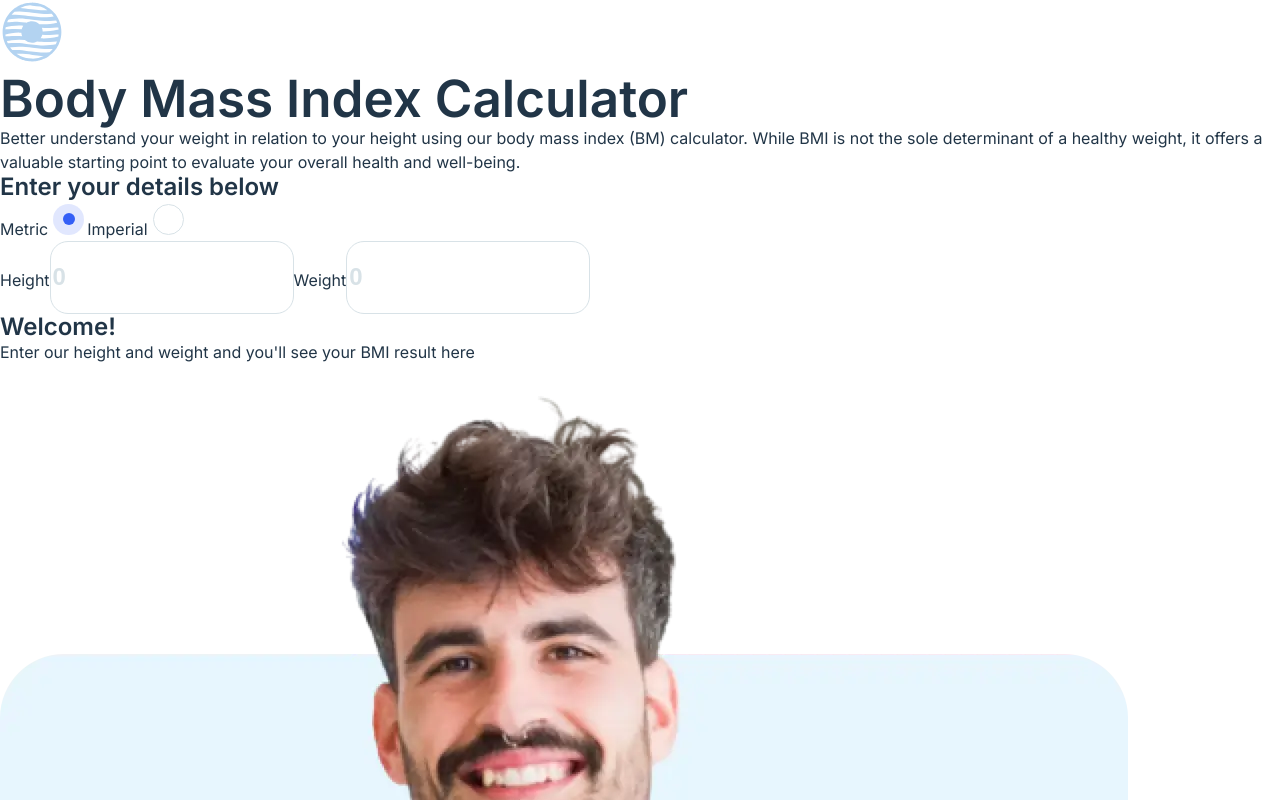
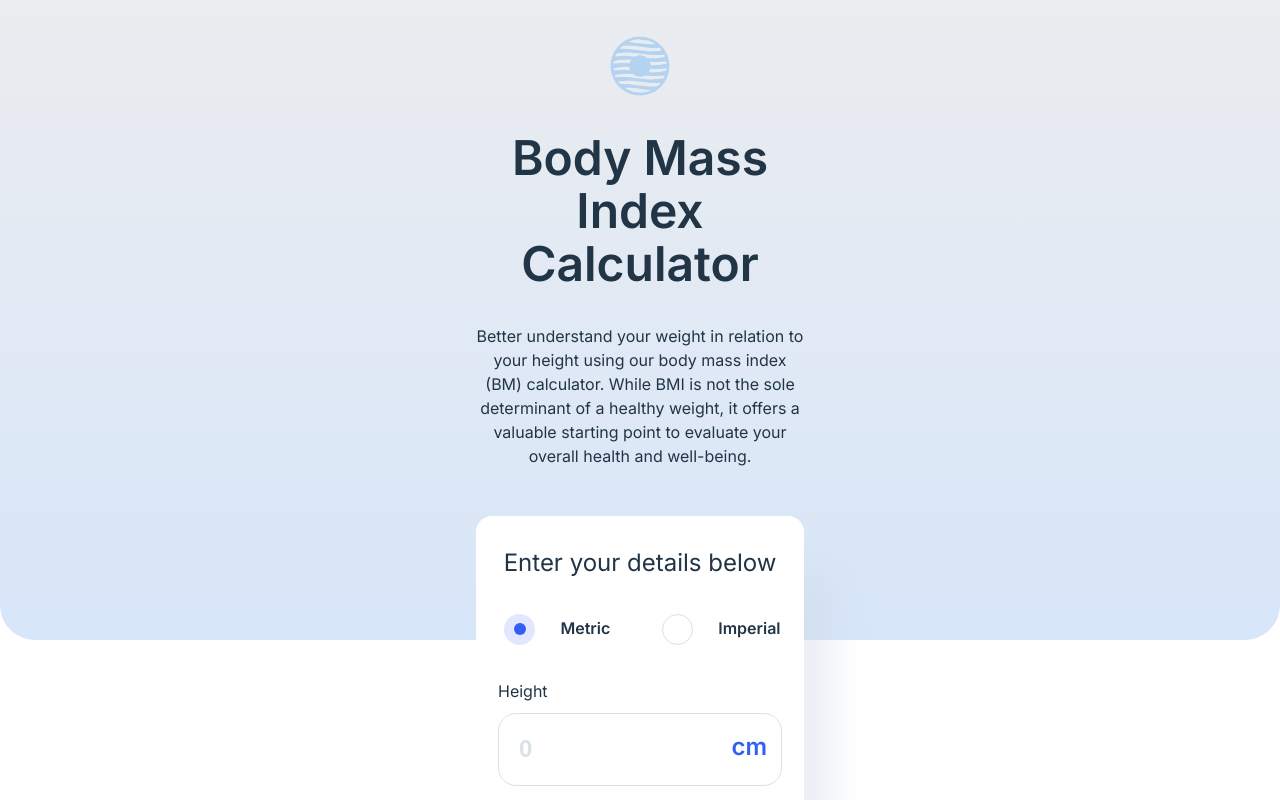
Before and after one commit to KarenDouglas/bmi-calculator, a React (Vite) app in the folder client/: page / in a window 1280 px wide. Shown: the top 800 px of the page. Built offline with nearby package versions, Linux system fonts and the light colour scheme.

Commit message:
styled BMI Calculator component for mobile styles

```diff
--- a/client/src/App.jsx
+++ b/client/src/App.jsx
@@ -5,6 +5,8 @@ import AdviceComponent from './components/AdviceComponent';
 import LimitationsComponent from './components/LimitationsComponent';
 import "../src/assets/css/resets.css";
 import "../src/assets/css/app.css";
+
+
 function App() {
 
   return (
--- a/client/src/assets/css/app.css
+++ b/client/src/assets/css/app.css
@@ -15,24 +15,38 @@
     --regular: 400;
     --bodyLineH: 150%;
     --defaultInputColor: #D8E2E7;
+    --borderRad: 16px;
+    --margin : 34px 0;
 }
 body{
     font-family: "inter";
     line-height: var(--bodyLineH);
+    font-size: var(--bodyFontM);
 }
-
+/* WebKit browsers (Chrome, Safari, Opera) */
+input[type="number"]::-webkit-outer-spin-button,
+input[type="number"]::-webkit-inner-spin-button {
+  -webkit-appearance: none;
+  margin: 0; /* Optional: May help with styling */
+}
 input[type="number"]{
-    width: 238px;
+    appearance: textfield;
+    -moz-appearance: textfield;
+    max-width: 260px;
+    min-width: 100px;
     height: 69px;
     font-size: var(--headerMed);
     font-weight: var(--semiBold);
     color: var(--primary-color);
     border-radius: 18px;;
     border: var(--defaultInputColor) 1px solid;
+    padding-left: 20px;
     transition:border 0.3s ease;
 }
+
 input[type=number]::placeholder{
     color: var(--defaultInputColor);
+
 }
 
 input:hover{
@@ -46,7 +60,7 @@ input[type="radio"]{
     border: var(--defaultInputColor) 1px solid;
     border-radius: 50%;
     background-color: transparent;
-    transition:border 0.3s ease-in;
+    transition:border 0.3s ease-in-out;
 }
 input[type="radio"]:checked{
     background-color: rgb(52, 95, 246, .15);
@@ -83,7 +97,6 @@ h2{
 }
 h3{
     font-size: var(--headerMed);
-    font-weight: var(--semiBold);
     line-height: var(--headerLineH);
 }
 h4{
@@ -91,3 +104,11 @@ h4{
     font-weight: var(--semiBold);
     line-height: var(--headerLineH);
 }
+.container{
+    max-width: 328px;
+    margin: 0 auto;
+}
+
+.text-bold {
+    font-weight: var(--semiBold);
+}
--- /dev/null
+++ b/client/src/assets/css/bmiCalcStyles.css
@@ -0,0 +1,99 @@
+main{
+    position: relative;
+}
+#blue-css-img{
+    position: absolute;
+    width: 100%;
+    height: 640px;
+    background: linear-gradient(rgba(224, 227, 231, 0.659),rgba(206, 224, 248, 0.81));
+    z-index: -1;
+    border-radius: 0  0 35px 35px;
+}
+#logo{
+    padding: 34px 0;
+  display: flex;
+  justify-content: center;
+  align-items: center;
+}
+
+h1[aria-label="site-header"]{
+    font-weight: var(--semiBold);
+    line-height: var(--headerLineH);
+    text-align: center;
+    font-size: var(--headerL);
+}
+#pitch{
+    margin: 34px auto 48px;
+    text-align: center;
+}
+.card{
+    background-color: var(--white-color);
+    border-radius: var(--borderRad);
+    box-shadow: 30px 56px 30px rgba(205, 216, 230, 0.389);
+    padding-top: 34px;
+}
+h3[aria-label="Enter your details below"]{
+   text-align: center;
+}
+#formOptions{
+    margin:34px 0;
+    display: flex;
+    justify-content: space-around;
+    align-items: center;
+
+}
+.formOption{
+    display: flex;
+    gap: 22px;
+    align-items: center;
+    font-weight: var(--semiBold);
+}
+.form-input-group{
+    display: flex;
+    flex-direction: column;
+    margin:  0 auto;
+    gap: 10px;
+}
+.form-height-group{
+   display: flex;
+    gap: 20px;
+    width: 280px;
+}
+
+#height,#weight{
+    width: 100%;
+}
+
+.input-container{
+    position: relative;
+}
+.measurement{
+    position: absolute;
+    top: 30%;
+    right: 15px;
+    font-weight: var(--semiBold);
+    color: var(--accent-color);
+    font-size: var(--headerMed);
+}
+.form-group{
+    display: flex;
+    flex-direction: column;
+    gap: 20px;
+}
+#height-feet, #height-inch{
+    max-width: 110px;
+}
+#results-section{
+    width: 225px;
+    background-color: var(--accent-color);
+    color: var(--white-color);
+    margin: 30px auto;
+    border-radius: var(--borderRad);
+    padding: 34px;
+    display: flex;
+    flex-direction: column;
+    gap: 30px;
+}
+#bmi-results{
+    font-size: var(--headerXL);
+}
--- a/client/src/components/BmiCalcComponent.jsx
+++ b/client/src/components/BmiCalcComponent.jsx
@@ -1,12 +1,11 @@
 import React, {useEffect, useState} from "react";
 import logo from "../assets/logo.svg"
-
-
+import "../assets/css/bmiCalcStyles.css";
 function BmiDescription({wClass, maxWeight, minWeight}) {
   return(
     <>
     <section>
-      <p data-testid="results-description-full">Your BMI suggests you're <span data-testid ="weight-classification">{wClass}</span>. Your ideal weight is between <span data-testid="min-weight-range">{minWeight}</span>~<span data-testid="max-weight-range">{maxWeight}</span></p>
+      <p data-testid="results-description-full">Your BMI suggests you're <span data-testid ="weight-classification">{wClass}</span>. Your ideal weight is between <span className="text-bold" data-testid="min-weight-range">{minWeight}</span>~<span className="text-bold"data-testid="max-weight-range">{maxWeight}</span></p>
     </section>
     </>
   )
@@ -182,19 +181,26 @@ const calculateWeightRangeFtIn = (feet,inches) => {
     return (
       <>
        <main>
-        <section>
-            <img src={logo} alt="BMI Calculator Logo" />
-            <figure aria-label="background image">
+            <figure id="blue-css-img" aria-label="background image">
             </figure>
+        <picture id="logo">
+              <img  src={logo} alt="BMI Calculator Logo" />
+        </picture>
+        <section className="container">
+          <header>
+              <h1 aria-label="site-header">Body Mass Index Calculator</h1>
+          </header>
+            <p  id="pitch">Better understand your weight in relation to your height using our body mass index (BM) calculator. While BMI is not the sole determinant of a healthy weight, it offers a valuable starting point to evaluate your overall health and well-being.</p>
         </section>
-        <section>
-            <h1>Body Mass Index Calculator</h1>
-            <p>Better understand your weight in relation to your height using our body mass index (BM) calculator. While BMI is not the sole determinant of a healthy weight, it offers a valuable starting point to evaluate your overall health and well-being.</p>
-        </section>
+
+        <section className="container card">
             {/* FORM SECTION */}
             <form data-testid="measurment-form">
+              <header>
                 <h3 aria-label="Enter your details below">Enter your details below</h3>
-                <label htmlFor="metric" >Metric</label>
+              </header>
+              <div id="formOptions">
+                <div className="formOption">
                 <input
                 type="radio"
                 id="metric"
@@ -202,7 +208,9 @@ const calculateWeightRangeFtIn = (feet,inches) => {
                 checked= {selectedMeasurement === "METRIC"}
                 onChange={()=> handleMeasurementChange(METRIC)}
                 />
-                <label htmlFor="imperial">Imperial</label>
+                <label htmlFor="metric" >Metric</label>
+                </div>
+                <div className="formOption">
                 <input
                 type="radio"
                 id="imperial"
@@ -210,11 +218,16 @@ const calculateWeightRangeFtIn = (feet,inches) => {
                 checked= {selectedMeasurement === "IMPERIAL"}
                 onChange={()=> handleMeasurementChange(IMPERIAL)}
                 />
+                <label htmlFor="imperial">Imperial</label>
+                </div>
+              </div>
 
                 {/* START OF METRIC FORM */}
                 {selectedMeasurement === METRIC &&
-                <section>
+                <section className="form-group">
+                  <div className="form-input-group">
                     <label>Height</label>
+                    <div className="input-container">
                       <input
                       type="number"
                       id="height"
@@ -223,7 +236,12 @@ const calculateWeightRangeFtIn = (feet,inches) => {
                       value={heightKgInputValue}
                       onChange={handleHeightKgChange}
                       />
+                      <span className="measurement">cm</span>
+                    </div>
+                  </div>
+                  <div className="form-input-group">
                     <label htmlFor="weight" >Weight</label>
+                    <div className="input-container">
                       <input
                       type="number"
                       id="weight"
@@ -232,30 +250,48 @@ const calculateWeightRangeFtIn = (feet,inches) => {
                       value={weightKgInputValue}
                       onChange={handleWeightKgChange}
                       />
+                      <span className="measurement">kg</span>
+                    </div>
+                  </div>
                 </section>
                 }
                 {/* END OF METRIC FORM */}
 
                 {/* START OF IMPERIAL FORM */}
                 {selectedMeasurement === IMPERIAL &&
-                <section>
+                <section className="form-group">
+                  <div className="form-input-group">
                     <label>Height</label>
+
+                    <div className="form-height-group">
+                      <div className="input-container">
                         <input
                         type="number"
+                        id="height-feet"
                         aria-label="height-feet"
-                  placeholder="O"
+                        placeholder="0"
                         value={heightFtInputValue}
                         onChange={handleHeightFtChange}
                         />
+                        <span className="measurement">ft</span>
+                      </div>
+                      <div className="input-container">
                         <input
                         type="number"
+                        id="height-inch"
                         aria-label="height-inch"
                         placeholder="0"
                         value={heightInInputValue}
                         onChange={handleHeightInChange}
                         />
+                        <span className="measurement">in</span>
+                      </div>
+                    </div>
+                  </div>
+
+                  <div className="form-input-group">
                     <label>Weight</label>
-
+                    <div className="input-container">
                       <input
                       type="number"
                       aria-label="weight-pounds"
@@ -263,13 +299,16 @@ const calculateWeightRangeFtIn = (feet,inches) => {
                       value={weightLbsInputValue}
                       onChange={handleWeightLbsChange}
                       />
+                        <span className="measurement">lbs</span>
+                    </div>
+                  </div>
                 </section>
                 }
               {/* END OF IMPERIAL FORM */}
             </form>
-            <section>
-                <h3 aria-label="Results header">{resultsHeader}</h3>
-             {  bmiResults && <p  data-testid="results">{bmiResults}</p>}
+            <section id="results-section">
+                <h3 aria-label="Results header" className={resultsHeader === "Welcome!"?"text-bold":""}>{resultsHeader}</h3>
+             {  bmiResults && <p className="text-bold"id="bmi-results" data-testid="results">{bmiResults}</p>}
 
 
             {showResultsInfo ? (
@@ -285,6 +324,7 @@ const calculateWeightRangeFtIn = (feet,inches) => {
 
 
             </section>
+        </section>
        </main>
       </>
     )
```
Also changed, not shown: 1 other file (tests, documents, lock files or other folders). Lines whose indentation alone changed are shown as unchanged.
